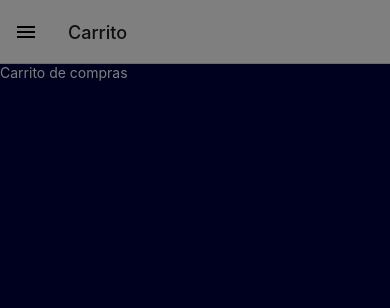
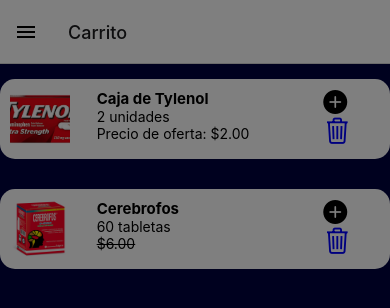
Before and after one commit to Lawliet25/Healthplus_ProyectoDPS, a React Native app: screen /Carrito in a window 390 px wide. Shown: the top 308 px of the page. Built offline with nearby package versions, Linux system fonts and the light colour scheme.

Commit message:
Agregando diseño a la vista de carrito
Se agrego el diseño de la pantalla carrito , vista funcional proximamente

```diff
--- a/components/Carrito.js
+++ b/components/Carrito.js
@@ -1,14 +1,70 @@
 import * as React from 'react';
-import { View, Text, Button } from 'react-native';
+import { View, Text, Button, Image, FlatList } from 'react-native';
 import { NavigationContainer } from '@react-navigation/native';
 import stylesApp from '../src/styles/StylesApp';
+import { Ionicons } from '@expo/vector-icons';
+import { AntDesign } from '@expo/vector-icons';
 
-function Carrito({ navigation }) {
+const DATA = [
+  {
+    id: '1',
+    title: 'Caja de Tylenol',
+    cantidad: '2 unidades',
+    oferta: 'Precio de oferta: $2.00',
+    src:require('../src/img/img4.png'),
+  },
+
+  {
+    id: '5',
+    title: 'Cerebrofos',
+    cantidad: '60 tabletas',
+    precio: '$6.00',
+    src:require('../src/img/img5.jpg'),
+  },
+
+
+
+];
+
+const Item = ({ title, cantidad, precio,oferta, img }) =>
+(
+  <View style={stylesApp.Subcontainer}>
+
+    <View style={stylesApp.ImageContainer}>
+      <Image style={stylesApp.Imgs} source={img} />
+    </View>
+
+
+    <View style={stylesApp.TextContaner}>
+      <Text style={stylesApp.titulo}>{title}</Text>
+      <Text>{cantidad}</Text>
+      <Text style={stylesApp.ofertas}>{precio}</Text>
+      <Text>{oferta}</Text>
+    </View>
+
+     <View style={stylesApp.ImageContainer}>
+      <AntDesign name="pluscircle" size={24} color="black" />
+      <Ionicons name="ios-trash-outline" size={30} color="blue" />
+    </View>
+
+  </View>
+
+);
+
+function Promociones() {
+  const renderItem = ({ item }) => (
+    <Item title={item.title} cantidad={item.cantidad} precio={item.precio} oferta={item.oferta} img={item.src} />
+  );
+
   return (
     <View style={stylesApp.container}>
-      <Text style={stylesApp.texto}>Carrito de compras</Text>
+      <FlatList
+        data={DATA}
+        renderItem={renderItem}
+        keyExtractor={(item) => item.id}
+      />
     </View>
   );
 }
 
-export default Carrito;
+export default Promociones;
```
